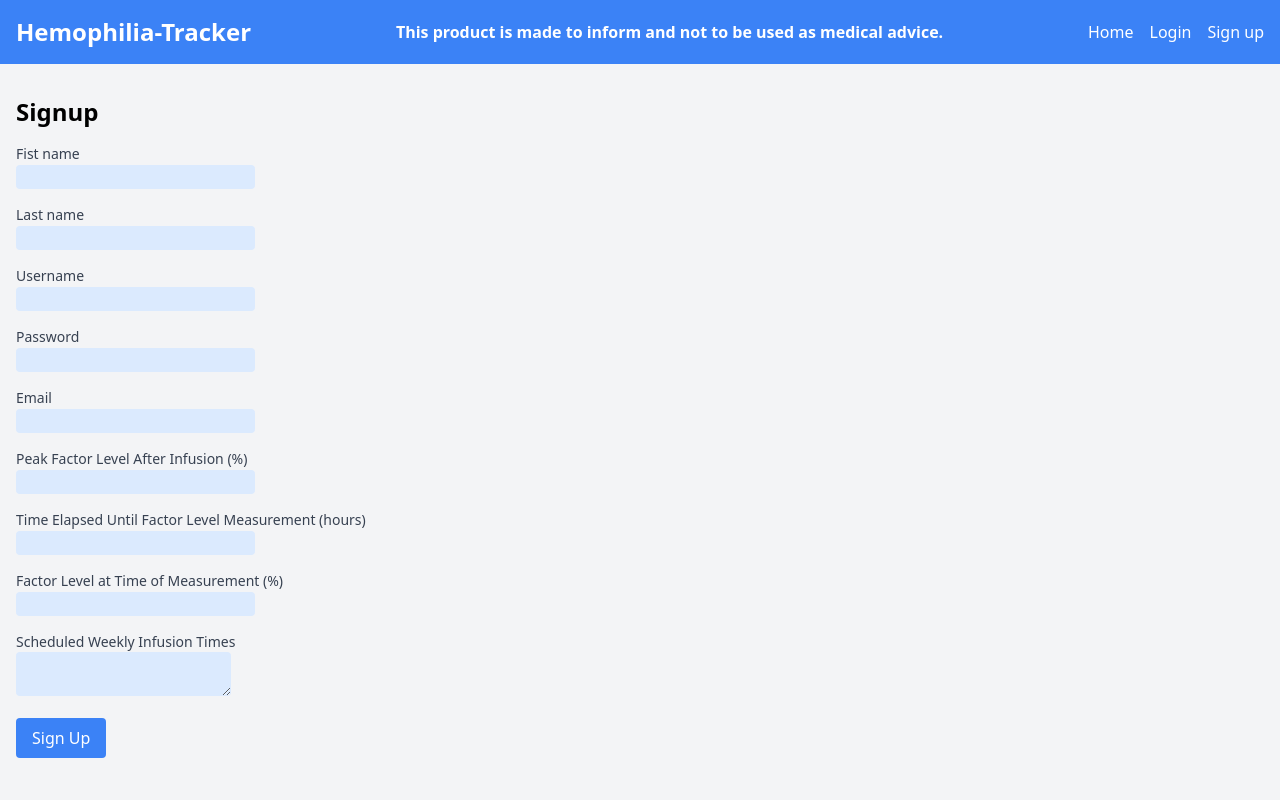
After one commit to Automate-Everything-Universe/hemophilia-tracker, a FastAPI app: template backend/templates/signup.html in a window 1280 px wide. The commit adds this page. Run offline with FastAPI, Linux system fonts and the light colour scheme; the template is opened without the code that fills it, so the values that code supplies are empty; some libraries are stand-ins or nearby versions.

Commit message:
Add user sign-up and login: - Create HTML pages - Create backend logic to save data in the mysql database and manage password - Use mysql db to store the user information

```diff
--- a/backend/app/api/endpoints/data.py
+++ b/backend/app/api/endpoints/data.py
@@ -27,7 +27,7 @@ class FactorLevelSettings(BaseModel):
     current_level: str = Field(..., alias='currentLevel')  # Add currentLevel field
 
     class Config:
-        allow_population_by_field_name = True
+        populate_by_name = True
 
 
 router = APIRouter()
--- a/backend/app/api/endpoints/login.py
+++ b/backend/app/api/endpoints/login.py
@@ -2,7 +2,7 @@ from fastapi import APIRouter, Depends, HTTPException, status
 from sqlalchemy.orm import Session
 from ...dependencies import get_db
 from ...schemas import UserCreate
-from ...crud import get_user_by_username, verify_password, create_user
+from ...crud import get_user_by_username, create_user, verify_password
 
 router = APIRouter()
 
--- /dev/null
+++ b/backend/app/database.py
@@ -0,0 +1,9 @@
+from sqlalchemy import create_engine
+from sqlalchemy.ext.declarative import declarative_base
+from sqlalchemy.orm import sessionmaker
+
+SQLALCHEMY_DATABASE_URL = "mysql+pymysql://dragos:0000@localhost/hem_tracker"
+
+engine = create_engine(SQLALCHEMY_DATABASE_URL)
+SessionLocal = sessionmaker(autocommit=False, autoflush=False, bind=engine)
+Base = declarative_base()
--- a/backend/app/main.py
+++ b/backend/app/main.py
@@ -1,22 +1,30 @@
 from pathlib import Path
 
-from fastapi import FastAPI
-from fastapi.responses import HTMLResponse
-from fastapi.responses import FileResponse
+from fastapi import FastAPI, Depends, HTTPException, Request, Form
+from fastapi.responses import HTMLResponse, RedirectResponse
 from fastapi.staticfiles import StaticFiles
 from fastapi.middleware.cors import CORSMiddleware
+from fastapi.templating import Jinja2Templates
+
+from sqlalchemy.orm import Session
+from sqlalchemy import text
+
+from passlib.context import CryptContext
 
 from .api.router import router as api_router
+from . import models, schemas, crud
+from .database import SessionLocal, engine
 
-current_file_path = Path(__file__)
-static_files_path = current_file_path.parents[1] / 'static'
+STATIC_PATH = Path(__file__).parents[1] / 'static'
+TEMPLATES_PATH = Path(__file__).parents[1] / 'templates'
+
+models.Base.metadata.create_all(bind=engine)
 
 app = FastAPI(title="Hemophilia Tracker", version="0.0.1")
 
 app.include_router(api_router)
 
-app.mount("/static", StaticFiles(directory=str(static_files_path)), name="static")
-
+app.mount("/static", StaticFiles(directory=str(STATIC_PATH)), name="static")
 app.add_middleware(
     CORSMiddleware,
     allow_origins=["*"],  # For development, you might use '*'; specify domains in production
@@ -25,7 +33,131 @@ app.add_middleware(
     allow_headers=["*"],
 )
 
+templates = Jinja2Templates(directory=str(TEMPLATES_PATH))
+
+pwd_context = CryptContext(schemes=["bcrypt"], deprecated="auto")
+
+
+def get_db():
+    db = SessionLocal()
+    try:
+        yield db
+    finally:
+        db.close()
+
+
+@app.get("/test-db-connection")
+def test_db_connection(db: Session = Depends(get_db)):
+    try:
+        # Attempt to execute a simple query
+        result = db.execute(text("SELECT 1"))
+        return {"status": "success", "result": result.fetchall()}
+    except Exception as e:
+        raise HTTPException(status_code=500, detail=str(e))
+
+
+@app.get("/login", response_class=HTMLResponse)
+def get_login_form(request: Request):
+    return templates.TemplateResponse("login.html", {"request": request})
+
+
+@app.post("/login")
+def login(
+        username: str = Form(...),
+        password: str = Form(...),
+        db: Session = Depends(get_db)
+):
+    db_user = crud.get_user_by_username(db, username=username)
+    if db_user is None:
+        raise HTTPException(status_code=400, detail="Invalid username or password")
+    if not crud.verify_password(password, db_user.password):
+        raise HTTPException(status_code=400, detail="Invalid username or password")
+    return RedirectResponse(url=f"/users/{username}", status_code=303)
+
+
+@app.get("/users/", response_class=HTMLResponse)
+def read_user(email: str, request: Request, db: Session = Depends(get_db)):
+    db_user = crud.get_user_by_email(db, email=email)
+    if db_user is None:
+        raise HTTPException(status_code=404, detail="User not found")
+    return templates.TemplateResponse("user.html", {"request": request, "user": db_user})
+
+
+@app.get("/signup", response_class=HTMLResponse)
+def get_signup_form(request: Request):
+    return templates.TemplateResponse("signup.html", {"request": request})
+
+
+@app.post("/signup")
+def signup(
+        username: str = Form(...),
+        password: str = Form(...),
+        email: str = Form(None),
+        first_name: str = Form(""),
+        last_name: str = Form(""),
+        peak_level: float = Form(None),
+        time_elapsed: float = Form(None),
+        second_level_measurement: float = Form(None),
+        weekly_infusions: str = Form(None),
+        db: Session = Depends(get_db)
+):
+    try:
+        user = schemas.UserCreate(
+            username=username,
+            password=password,
+            email=email,
+            first_name=first_name,
+            last_name=last_name,
+            peak_level=peak_level,
+            time_elapsed=time_elapsed,
+            second_level_measurement=second_level_measurement,
+            weekly_infusions=weekly_infusions,
+        )
+        db_user = crud.get_user_by_username(db, username=user.username)
+        if db_user:
+            raise HTTPException(status_code=400, detail="Username already registered")
+        if user.email:
+            db_user = crud.get_user_by_email(db, email=user.email)
+            if db_user:
+                raise HTTPException(status_code=400, detail="Email already registered")
+        crud.create_user(db=db, user=user)
+        return RedirectResponse(url="/", status_code=303)
+    except ValueError as e:
+        raise HTTPException(status_code=400, detail=str(e))
+
+
+@app.get("/users/")
+def read_user(email: str, request: Request, db: Session = Depends(get_db)):
+    db_user = crud.get_user_by_email(db, email=email)
+    if db_user is None:
+        raise HTTPException(status_code=404, detail="User not found")
+    return templates.TemplateResponse("user.html", {"request": request, "user": db_user})
+
+
+@app.get("/users/{username}", response_class=HTMLResponse)
+def read_user_by_username(username: str, request: Request, db: Session = Depends(get_db)):
+    db_user = crud.get_user_by_username(db, username=username)
+    if db_user is None:
+        raise HTTPException(status_code=404, detail="User not found")
+    return templates.TemplateResponse("user.html", {"request": request, "user": db_user})
+
+
+@app.delete("/users/{username}", response_class=HTMLResponse)
+def delete_user_by_username(username: str, db: Session = Depends(get_db)):
+    success = crud.delete_user_by_username(db, username)
+    if not success:
+        raise HTTPException(status_code=404, detail="User not found")
+    return {"detail": "User deleted"}
+
+
+@app.delete("/users/")
+def delete_user_by_email(email: str, db: Session = Depends(get_db)):
+    success = crud.delete_user_by_email(db, email)
+    if not success:
+        raise HTTPException(status_code=404, detail="User not found")
+    return {"detail": "User deleted"}
+
 
 @app.get("/", response_class=HTMLResponse)
-def homepage():
-    return FileResponse( static_files_path / 'index.html')
+def read_root(request: Request):
+    return templates.TemplateResponse("index.html", {"request": request})
--- a/backend/requirements.txt
+++ b/backend/requirements.txt
@@ -4,3 +4,8 @@ passlib
 uvicorn
 numpy
 pytz
+jinja2
+pymysql
+cryptography
+python-multipart
+bcrypt
--- /dev/null
+++ b/backend/templates/layout.html
@@ -0,0 +1,37 @@
+<!DOCTYPE html>
+<html lang="en">
+<head>
+    <meta charset="UTF-8">
+    <meta name="viewport" content="width=device-width, initial-scale=1.0">
+    <title>Trend of Factor Levels Over Time</title>
+    <link href="https://cdn.jsdelivr.net/npm/tailwindcss@2.2.19/dist/tailwind.min.css" rel="stylesheet">
+    <link rel="stylesheet" href="https://cdn.jsdelivr.net/npm/flatpickr/dist/flatpickr.min.css">
+    <link rel="stylesheet" href="/static/css/styles.css">
+    <script src="https://cdn.plot.ly/plotly-latest.min.js"></script>
+    <script src="https://cdn.jsdelivr.net/npm/flatpickr"></script>
+    <script src="https://cdn.jsdelivr.net/npm/chart.js"></script>
+
+    {% block extra_scripts %}
+    {% endblock %}
+
+</head>
+<body class="bg-gray-100">
+<header class="bg-blue-500 text-white py-4">
+    <div class="container mx-auto flex justify-between items-center px-4">
+        <h1 class="text-2xl font-bold">Hemophilia-Tracker</h1>
+        <h4 class="font-bold">This product is made to inform and not to be used as medical advice.</h4>
+        <nav>
+            <ul class="flex space-x-4">
+                <li><a href="/" class="hover:underline">Home</a></li>
+                <li><a href="/login" class="hover:underline">Login</a></li>
+                <li><a href="/signup" class="hover:underline">Sign up</a></li>
+            </ul>
+        </nav>
+    </div>
+</header>
+
+</body>
+{% block content %}
+{% endblock %}
+
+</html>
--- /dev/null
+++ b/backend/templates/signup.html
@@ -0,0 +1,59 @@
+{% extends "layout.html" %}
+
+{% block content %}
+<div class="container mx-auto py-8 px-4">
+    <h2 class="text-2xl font-bold mb-4">Signup</h2>
+    <form id="signupForm" action="/signup" method="post">
+        <div class="mb-4">
+            <label for="first_name" class="block text-sm font-medium text-gray-700">Fist name</label>
+            <input type="text" id="first_name" name="first_name" required
+                   class="bg-blue-100 text-blue-800 text-sm font-semibold mr-2 px-2.5 py-0.5 rounded">
+        </div>
+        <div class="mb-4">
+            <label for="last_name" class="block text-sm font-medium text-gray-700">Last name</label>
+            <input type="text" id="last_name" name="last_name" required
+                   class="bg-blue-100 text-blue-800 text-sm font-semibold mr-2 px-2.5 py-0.5 rounded">
+        </div>
+        <div class="mb-4">
+            <label for="username" class="block text-sm font-medium text-gray-700">Username</label>
+            <input type="text" id="username" name="username" required
+                   class="bg-blue-100 text-blue-800 text-sm font-semibold mr-2 px-2.5 py-0.5 rounded">
+        </div>
+        <div class="mb-4">
+            <label for="password" class="block text-sm font-medium text-gray-700">Password</label>
+            <input type="password" id="password" name="password" required
+                   class="bg-blue-100 text-blue-800 text-sm font-semibold mr-2 px-2.5 py-0.5 rounded">
+        </div>
+        <div class="mb-4">
+            <label for="email" class="block text-sm font-medium text-gray-700">Email</label>
+            <input type="email" id="email" name="email"
+                   class="bg-blue-100 text-blue-800 text-sm font-semibold mr-2 px-2.5 py-0.5 rounded">
+        </div>
+        <div class="mb-4">
+            <label for="peak_level" class="block text-sm font-medium text-gray-700">Peak Factor Level After Infusion
+                (%)</label>
+            <input type="number" id="peak_level" name="peak_level" step="0.01"
+                   class="bg-blue-100 text-blue-800 text-sm font-semibold mr-2 px-2.5 py-0.5 rounded">
+        </div>
+        <div class="mb-4">
+            <label for="time_elapsed" class="block text-sm font-medium text-gray-700">Time Elapsed Until Factor Level
+                Measurement (hours)</label>
+            <input type="number" id="time_elapsed" name="time_elapsed" step="0.01"
+                   class="bg-blue-100 text-blue-800 text-sm font-semibold mr-2 px-2.5 py-0.5 rounded">
+        </div>
+        <div class="mb-4">
+            <label for="second_level_measurement" class="block text-sm font-medium text-gray-700">Factor Level at Time
+                of Measurement (%)</label>
+            <input type="number" id="second_level_measurement" name="second_level_measurement" step="0.01"
+                   class="bg-blue-100 text-blue-800 text-sm font-semibold mr-2 px-2.5 py-0.5 rounded">
+        </div>
+        <div class="mb-4">
+            <label for="weekly_infusions" class="block text-sm font-medium text-gray-700">Scheduled Weekly Infusion
+                Times</label>
+            <textarea id="weekly_infusions" name="weekly_infusions"
+                      class="bg-blue-100 text-blue-800 text-sm font-semibold mr-2 px-2.5 py-0.5 rounded"></textarea>
+        </div>
+        <button type="submit" class="bg-blue-500 hover:bg-blue-600 text-white px-4 py-2 rounded">Sign Up</button>
+    </form>
+</div>
+{% endblock %}
```
Also changed, not shown: backend/app/crud.py (+42 -17 lines), backend/app/models.py (+13 -28 lines), backend/app/schemas.py (+9 -24 lines), backend/templates/index.html (renamed from backend/static/index.html, +5 -26 lines), backend/templates/login.html (added, +18 -0 lines), backend/templates/user.html (added, +17 -0 lines), mysql_db.txt (added, +20 -0 lines), backend/static/style.css (deleted).
